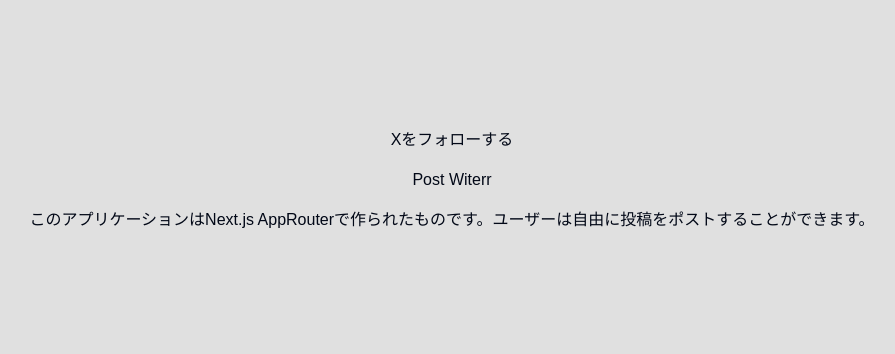
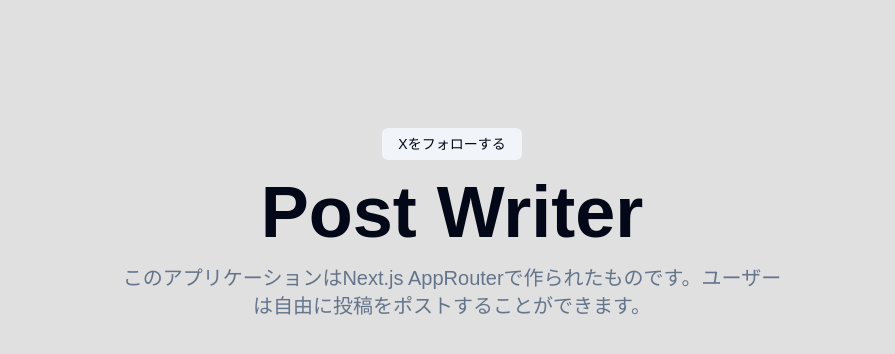
Before and after one commit to newstage75/post-writer-webapp, a Next.js app: page / in a window 1280 px wide. Shown: the top 354 px of the page, without its empty margins (188-1083 px from the left). Built offline with nearby package versions, Linux system fonts and the light colour scheme.

Commit message:
css調整

```diff
--- a/app/(marketing)/page.tsx
+++ b/app/(marketing)/page.tsx
@@ -5,9 +5,16 @@
     <>
       <section className="pt-6 md:pt-10 lg:py-32 pb-8 md:pb-12">
         <div className="container text-center flex flex-col items-center gap-4 max-w-[64rem] mx-auto">
-          <Link href={"/"}>Xをフォローする</Link>
-          <h1>Post Witerr</h1>
-          <p>
+          <Link
+            href={"/"}
+            className="bg-muted px-4 py-1.5 rounded-md font-medium text-sm"
+          >
+            Xをフォローする
+          </Link>
+          <h1 className="font-extrabold text-3xl sm:text-5xl md:text-6xl lg:text-7xl">
+            Post Writer
+          </h1>
+          <p className="text-muted-foreground sm:text-xl leading-normal max-w-[42rem]">
             このアプリケーションはNext.js
             AppRouterで作られたものです。ユーザーは自由に投稿をポストすることができます。
           </p>
```
